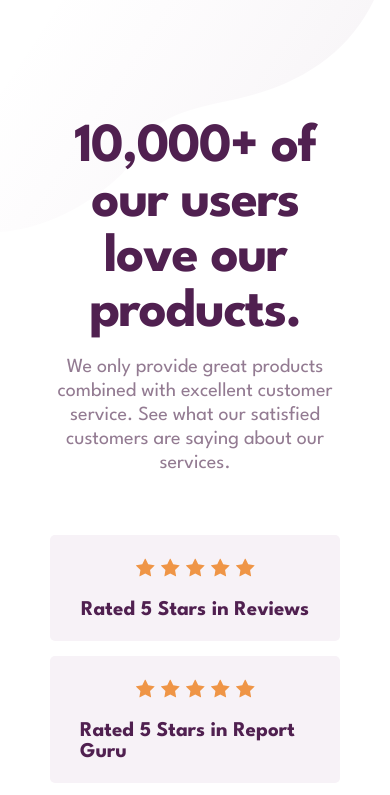
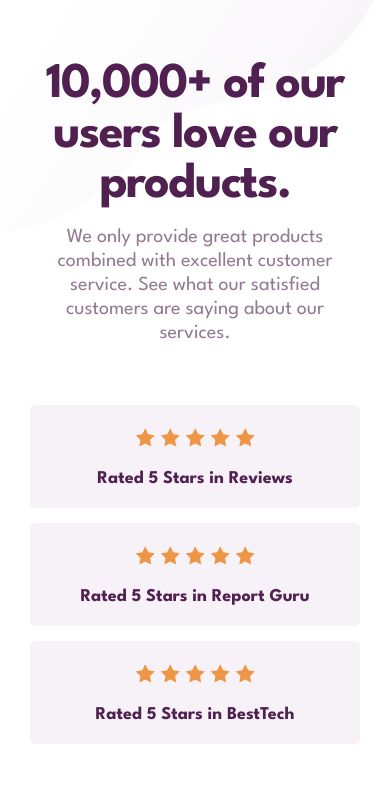
Before and after one commit to vad99lord/social-proof-section, a plain HTML site: page index.html in a window 390 px wide. Shown: the top 795 px of the page. Drawn offline with Linux system fonts and the light colour scheme.

Commit message:
media fixes

```diff
--- a/styles/styles.css
+++ b/styles/styles.css
@@ -105,7 +105,7 @@ body {
 /* Featured-in styling */
 
 .featured-in-container {
-  justify-self: end;
+  justify-self: start;
   width: 100%;
   max-width: 60rem;
   display: flex;
@@ -234,11 +234,16 @@ body {
 
   .section-social-proof {
     grid-template-columns: 1fr;
+    padding: 6rem 3rem 6rem 3rem;
   }
 
   .text-box-container {
     align-items: center;
     text-align: center;
+  }
+
+  .text-box-heading {
+    font-size: 5rem;
   }
 
   .featured-in-container {
@@ -248,6 +253,11 @@ body {
   .featured-in {
     max-width: 100%;
     flex-direction: column;
+    text-align: center;
+  }
+
+  .featured-in-text {
+    font-size: 1.8rem;
   }
 
   .testimonial {
@@ -255,9 +265,8 @@ body {
   }
 }
 
-
 footer {
-background-color: chocolate;
+  background-color: chocolate;
 }
 
 .attribution {
```
